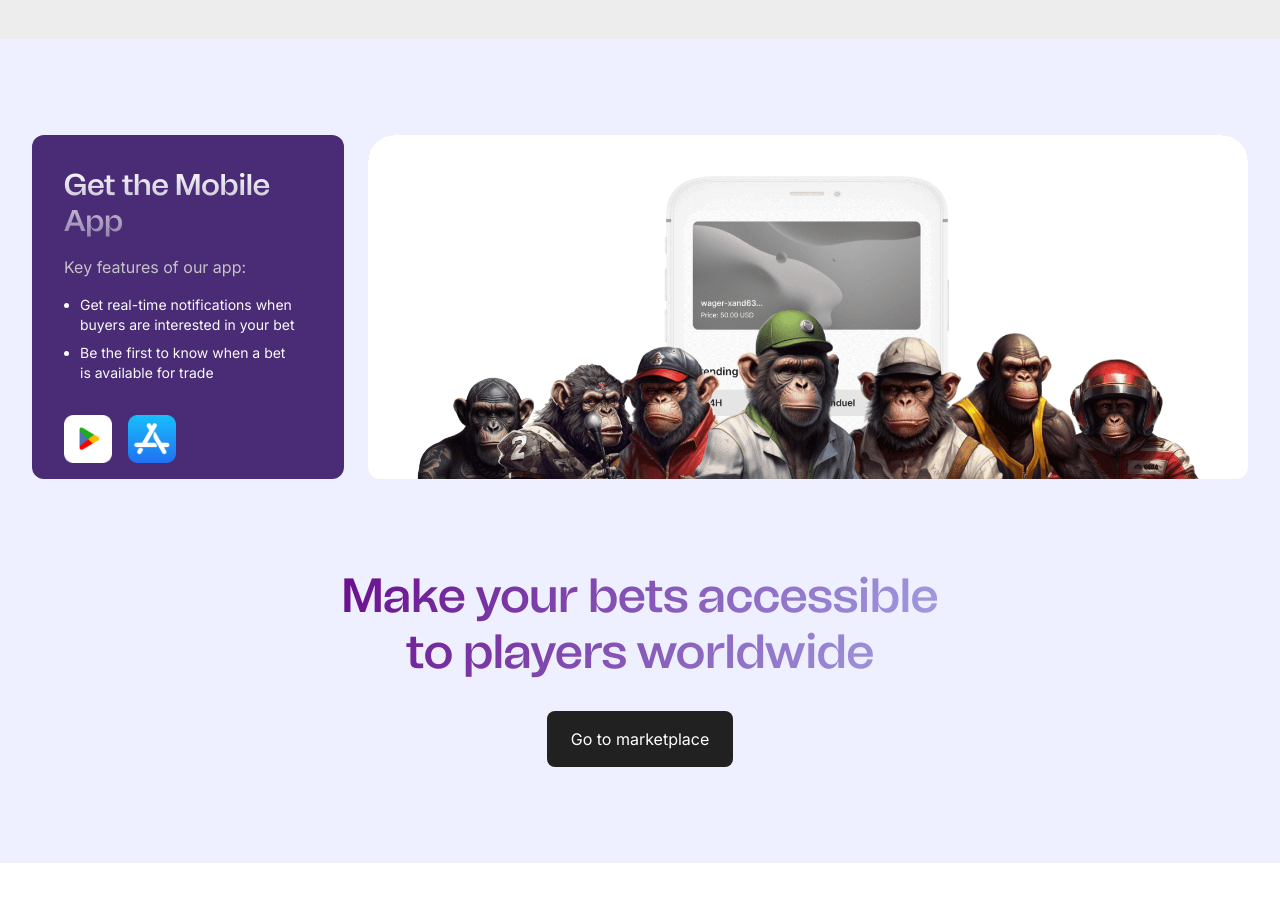
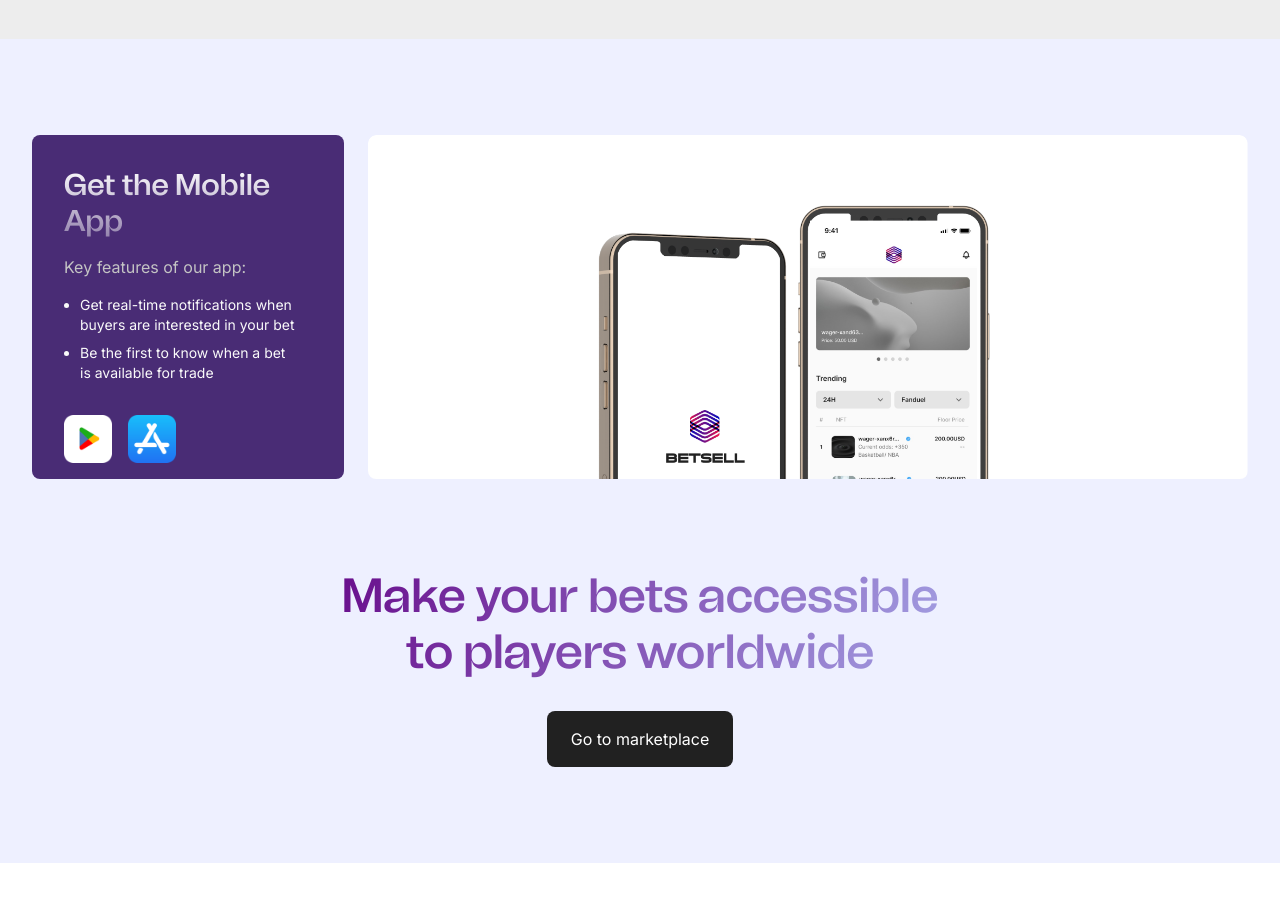
Before and after one commit to gitguti/bug-free-spoon, a Next.js app: page / in a window 1280 px wide. Shown: the part 3140-4049 px from the top of the page. Built offline with nearby package versions, Linux system fonts and the light colour scheme.

Commit message:
update img cta and border-radius

```diff
--- a/src/app/components/home/Section5.jsx
+++ b/src/app/components/home/Section5.jsx
@@ -36,7 +36,7 @@ const Section5 = () => {
 const Card = ({ }) => {
 return (
         <>
-          <div className="min-w-64 max-w-80 h-full 4xl:min-w-[32rem] px-6 md:px-8 py-4 4xl:px-16 4xl:py-12 rounded-xl duration-300 ease-in-out 4xl:flex 4xl:flex-col  4xl:justify-between " style={{ backgroundColor: "#492C75" }}>
+          <div className="min-w-64 max-w-80 h-full 4xl:min-w-[32rem] px-6 md:px-8 py-4 4xl:px-16 4xl:py-12 rounded-lg duration-300 ease-in-out 4xl:flex 4xl:flex-col  4xl:justify-between " style={{ backgroundColor: "#492C75" }}>
             <p className=" font-tomato text-2xl md:text-3xl 4xl:text-5xl  font-bold mt-4 mb-4 text-gradient2">Get the Mobile App</p>
             <p className=" text-[#c4c4c4] mt-4 mb-4 text-xs md:text-base 2xl:text-xl">Key features of our app:</p>
             <ul className='text-[#fafafa] text-xs md:text-sm 2xl:text-base 4xl:text-2xl  leading-normal mb-8 list-disc px-4'>
@@ -63,7 +63,7 @@ return (
         const CTAApp = ({ }) => {
   return (
         <>
-          <div className="min-w-[48rem] md:min-w-[55rem] lg:min-w-[55rem] min-h-full px-12 py-10 4xl:w-[80rem] 4xl:h-[36rem] overflow-hidden rounded-xl bg-cta-app bg-cover duration-300 ease-in-out">
+          <div className="min-w-[48rem] md:min-w-[55rem] lg:min-w-[55rem] min-h-full px-12 py-10 4xl:w-[80rem] 4xl:h-[36rem] overflow-hidden rounded-lg bg-cta-app bg-cover duration-300 ease-in-out">
           </div>
         </>
         )
```
Also changed, not shown: public/CTAApp.png, public/CTAApp.webp.
